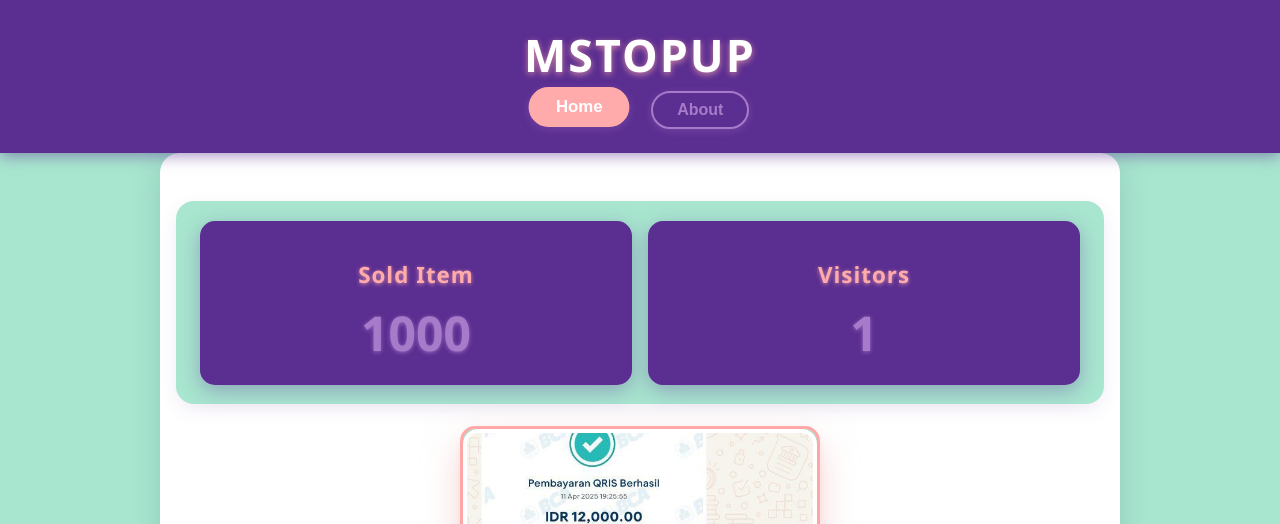
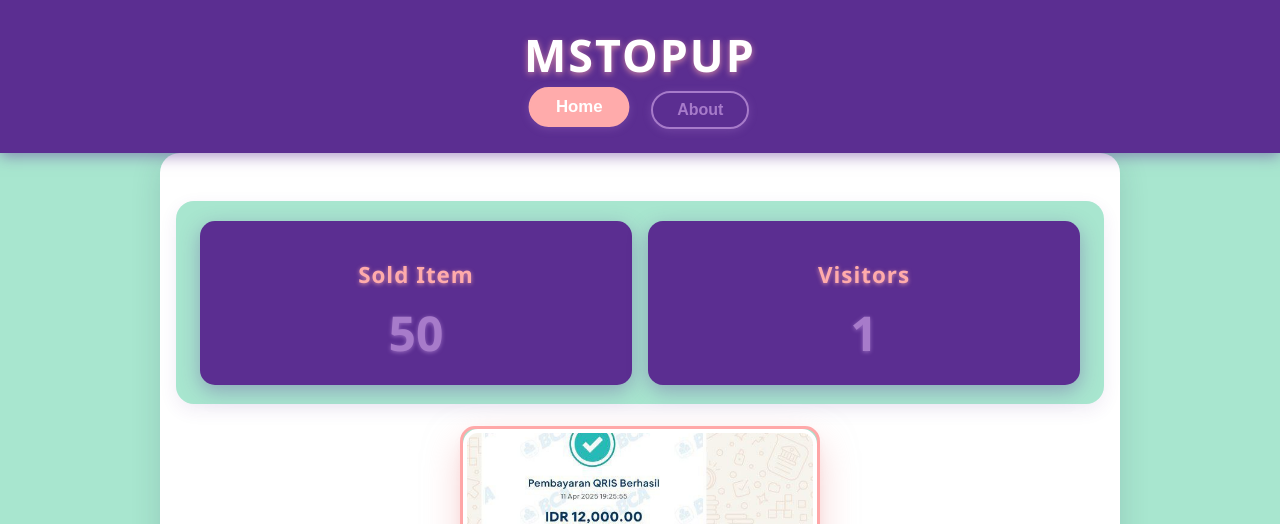
Before and after one commit to anjayaniya/mencova, a plain HTML site: page index.html in a window 1280 px wide. Shown: the top 524 px of the page. Drawn offline with Linux system fonts and the light colour scheme.

Commit message:
Update index.html

```diff
--- a/index.html
+++ b/index.html
@@ -601,7 +601,7 @@
             modalImage = document.getElementById('modal-image');
 
       // Set jumlah gambar di folder gambar (sesuaikan jumlahnya)
-      const totalImages = 1000;
+      const totalImages = 50;
 
       // Generate array testimoni secara dinamis berdasarkan nama file
       const testimoniData = [];
```
